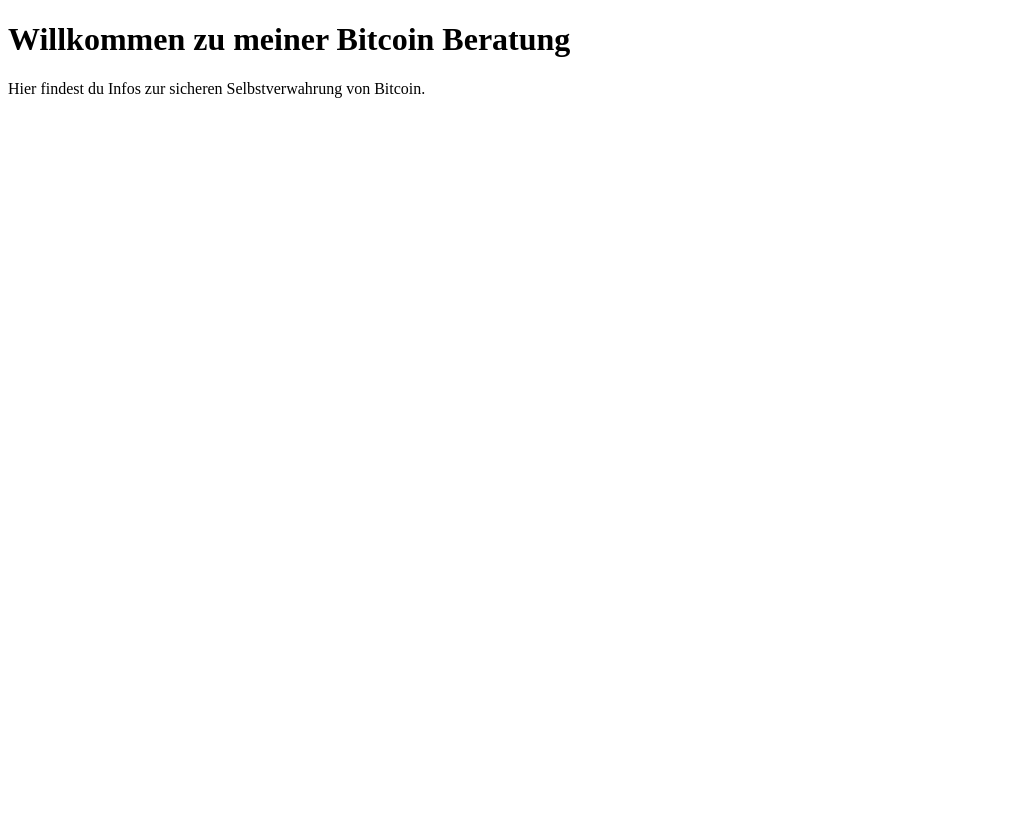
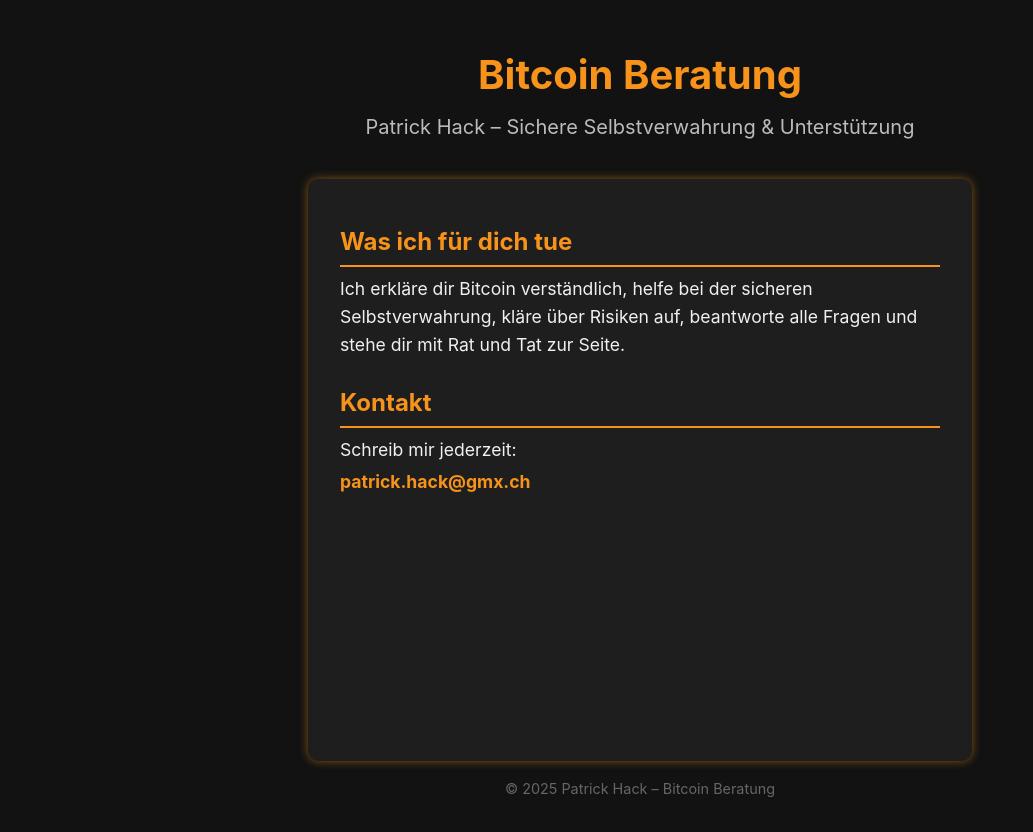
Before and after one commit to PatrickBTC21/Bitcoin, a plain HTML site: page index.html in a window 1280 px wide. Shown: the whole page, without its empty margins (0-1033 px from the left). Before the commit the page ends 800 px from the top, so only its background shows below. Drawn offline with Linux system fonts and the light colour scheme.

Commit message:
Update index.html
Landingpage modernisiert mit Kontakt“ schreiben

```diff
--- a/index.html
+++ b/index.html
@@ -2,10 +2,109 @@
 <html lang="de">
 <head>
   <meta charset="UTF-8" />
-  <title>Bitcoin Beratung</title>
+  <meta name="viewport" content="width=device-width, initial-scale=1" />
+  <title>Bitcoin Beratung – Patrick Hack</title>
+  <style>
+    body {
+      font-family: -apple-system, BlinkMacSystemFont, "Segoe UI", Roboto, Oxygen,
+        Ubuntu, Cantarell, "Open Sans", "Helvetica Neue", sans-serif;
+      margin: 0;
+      background: #121212;
+      color: #f0f0f0;
+      line-height: 1.6;
+      display: flex;
+      flex-direction: column;
+      min-height: 100vh;
+      padding: 1rem;
+    }
+    header {
+      text-align: center;
+      margin-bottom: 2rem;
+    }
+    header h1 {
+      font-size: 2.5rem;
+      margin-bottom: 0.25rem;
+      color: #f7931a; /* Bitcoin Orange */
+    }
+    header p {
+      font-size: 1.25rem;
+      color: #bbb;
+    }
+    main {
+      flex-grow: 1;
+      max-width: 600px;
+      margin: 0 auto;
+      background: #1e1e1e;
+      padding: 1.5rem 2rem;
+      border-radius: 10px;
+      box-shadow: 0 0 10px rgba(247, 147, 26, 0.5);
+    }
+    section {
+      margin-bottom: 1.5rem;
+    }
+    h2 {
+      color: #f7931a;
+      margin-bottom: 0.5rem;
+      font-size: 1.5rem;
+      border-bottom: 2px solid #f7931a;
+      padding-bottom: 0.25rem;
+    }
+    p {
+      font-size: 1.1rem;
+      margin: 0.25rem 0;
+    }
+    footer {
+      text-align: center;
+      padding: 1rem 0;
+      font-size: 0.9rem;
+      color: #666;
+    }
+    a.email-link {
+      color: #f7931a;
+      text-decoration: none;
+      font-weight: bold;
+    }
+    a.email-link:hover {
+      text-decoration: underline;
+    }
+    @media (max-width: 480px) {
+      body {
+        padding: 1rem 0.5rem;
+      }
+      main {
+        padding: 1rem;
+        margin: 0 0.5rem;
+      }
+      header h1 {
+        font-size: 2rem;
+      }
+      h2 {
+        font-size: 1.25rem;
+      }
+      p {
+        font-size: 1rem;
+      }
+    }
+  </style>
 </head>
 <body>
-  <h1>Willkommen zu meiner Bitcoin Beratung</h1>
-  <p>Hier findest du Infos zur sicheren Selbstverwahrung von Bitcoin.</p>
+  <header>
+    <h1>Bitcoin Beratung</h1>
+    <p>Patrick Hack – Sichere Selbstverwahrung & Unterstützung</p>
+  </header>
+  <main>
+    <section>
+      <h2>Was ich für dich tue</h2>
+      <p>Ich erkläre dir Bitcoin verständlich, helfe bei der sicheren Selbstverwahrung, kläre über Risiken auf, beantworte alle Fragen und stehe dir mit Rat und Tat zur Seite.</p>
+    </section>
+    <section>
+      <h2>Kontakt</h2>
+      <p>Schreib mir jederzeit:</p>
+      <p><a class="email-link" href="mailto:patrick.hack@gmx.ch">patrick.hack@gmx.ch</a></p>
+    </section>
+  </main>
+  <footer>
+    &copy; 2025 Patrick Hack – Bitcoin Beratung
+  </footer>
 </body>
 </html>
```
